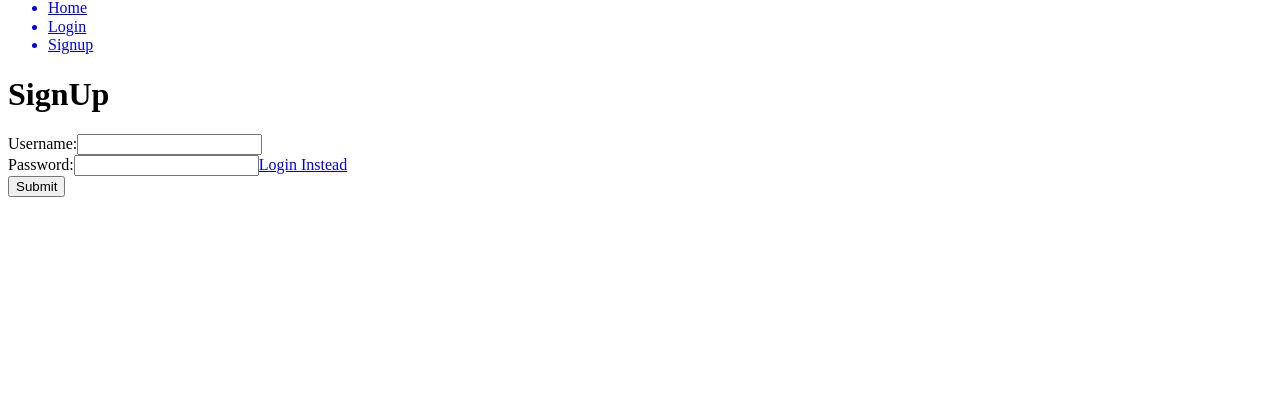
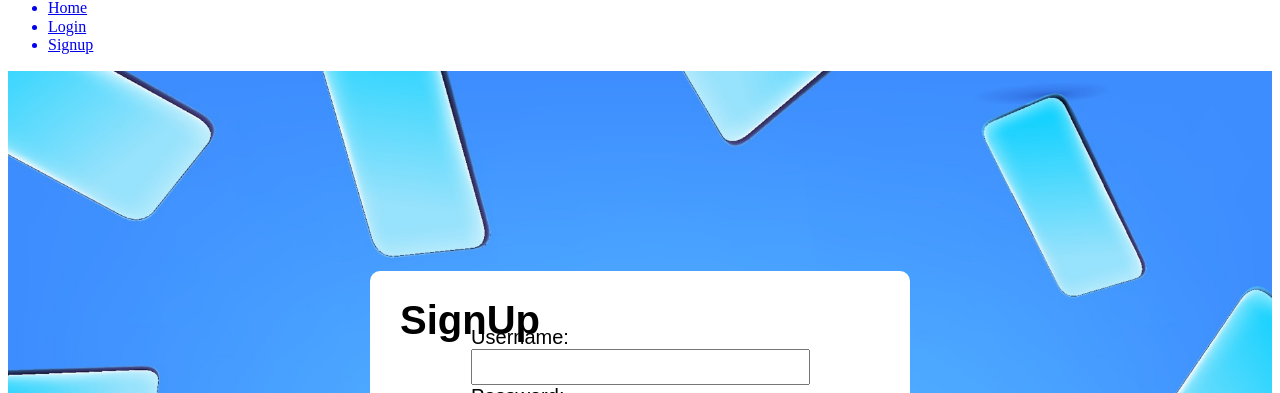
Before and after one commit to Antedbell20/IDGAF, a React (Vite) app in the folder client/: page /Signup in a window 1280 px wide. Shown: the part 329-722 px from the top of the page. Built offline with nearby package versions, Linux system fonts and the light colour scheme.

Commit message:
Made styling for Signup page

```diff
--- a/client/src/app.css
+++ b/client/src/app.css
@@ -53,6 +53,10 @@ nav a {
 .right {
   width: 75%;
   box-sizing: border-box;
+  background-image : url("./images/hi.jpeg");
+    background-size: cover;
+    background-position: absolute;
+    background-repeat: no-repeat;
 }
 
 .text-box {
@@ -60,12 +64,12 @@ nav a {
   padding: 20px;
   position: fixed;
   bottom: 0;
-  width: 70%;
-  margin-left: 20px;
+  width: 72%;
   margin-bottom: 10px;
   display: flex;
   flex-direction: row;
   border-top-color: var(--lines);
+  background-color: white;
 }
 
 .text-box form {
--- a/client/src/index.css
+++ b/client/src/index.css
@@ -53,10 +53,6 @@ main {
     right: 10px;
 }
 
-.form-container {
-    /* background-color: aqua; */
-}
-
 .form-container input {
     font-size: large;
     width: 98%;
@@ -73,3 +69,38 @@ main {
     font-size: 18px;
     color: white;
 }
+
+/* Signup */
+
+.signup-form {
+    width: 500px;
+    margin: 200px auto;
+    font-family: Arial, Helvetica, sans-serif;
+    font-size: 20px;
+    padding: 20px;
+    border-radius: 10px;
+    background-color: white;
+    position: relative;
+    display: flex;
+    justify-content: center;
+    align-items: center;
+}
+
+.signup-form h1 {
+    position: absolute;
+    top: 0;
+    left: 30px;
+}
+
+.signup-form a {
+    position: relative;
+    text-decoration: none;
+    color: white;
+    padding: 10px;
+    border-radius: 10px;
+    background-color: #1086FE;
+    font-size: 15px;
+    position: absolute;
+    bottom: 10px;
+    right: 10px;
+}
--- a/client/src/pages/Home.jsx
+++ b/client/src/pages/Home.jsx
@@ -66,7 +66,7 @@ const handleButtonClick = () => {
             <div className='text-area'>
               <label htmlFor="message"></label>
               <input
-                placeholder=' Message...'
+                placeholder='Message...'
                 type="text"
                 id="message"
                 name="message"
--- a/client/src/pages/Login.jsx
+++ b/client/src/pages/Login.jsx
@@ -24,7 +24,7 @@ const Login = () => {
   return (
     <div className='body'>
 
-      <form  class= "login-form" onSubmit={handleSubmit}>
+      <form  className= "login-form" onSubmit={handleSubmit}>
       <h1>Login</h1>
       <div className='form-container'>
         <div>
--- a/client/src/pages/Signup.jsx
+++ b/client/src/pages/Signup.jsx
@@ -23,9 +23,11 @@ const Signup = () => {
   };
 
   return (
-    <div>
-      <h1>SignUp</h1>
-      <form onSubmit={handleSubmit}>
+    <div className='body'>
+
+      <form className='signup-form' onSubmit={handleSubmit}>
+        <h1>SignUp</h1>
+      <div className='form-container'>
         <div>
           <label htmlFor="username">Username:</label>
           <input
@@ -50,6 +52,7 @@ const Signup = () => {
         </div>
 
         <button type="submit">Submit</button>
+        </div>
       </form>
     </div>
   );
```
